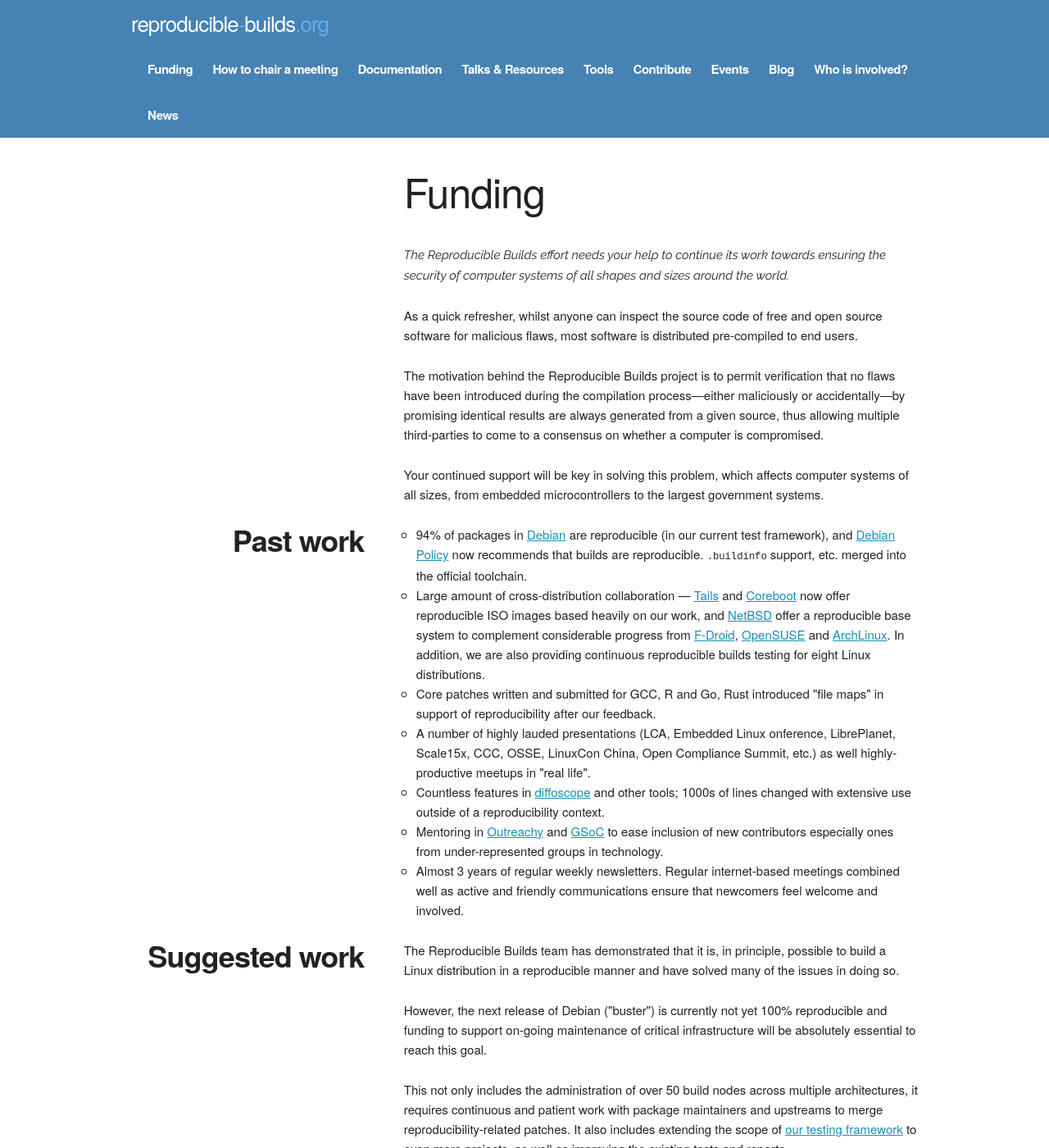
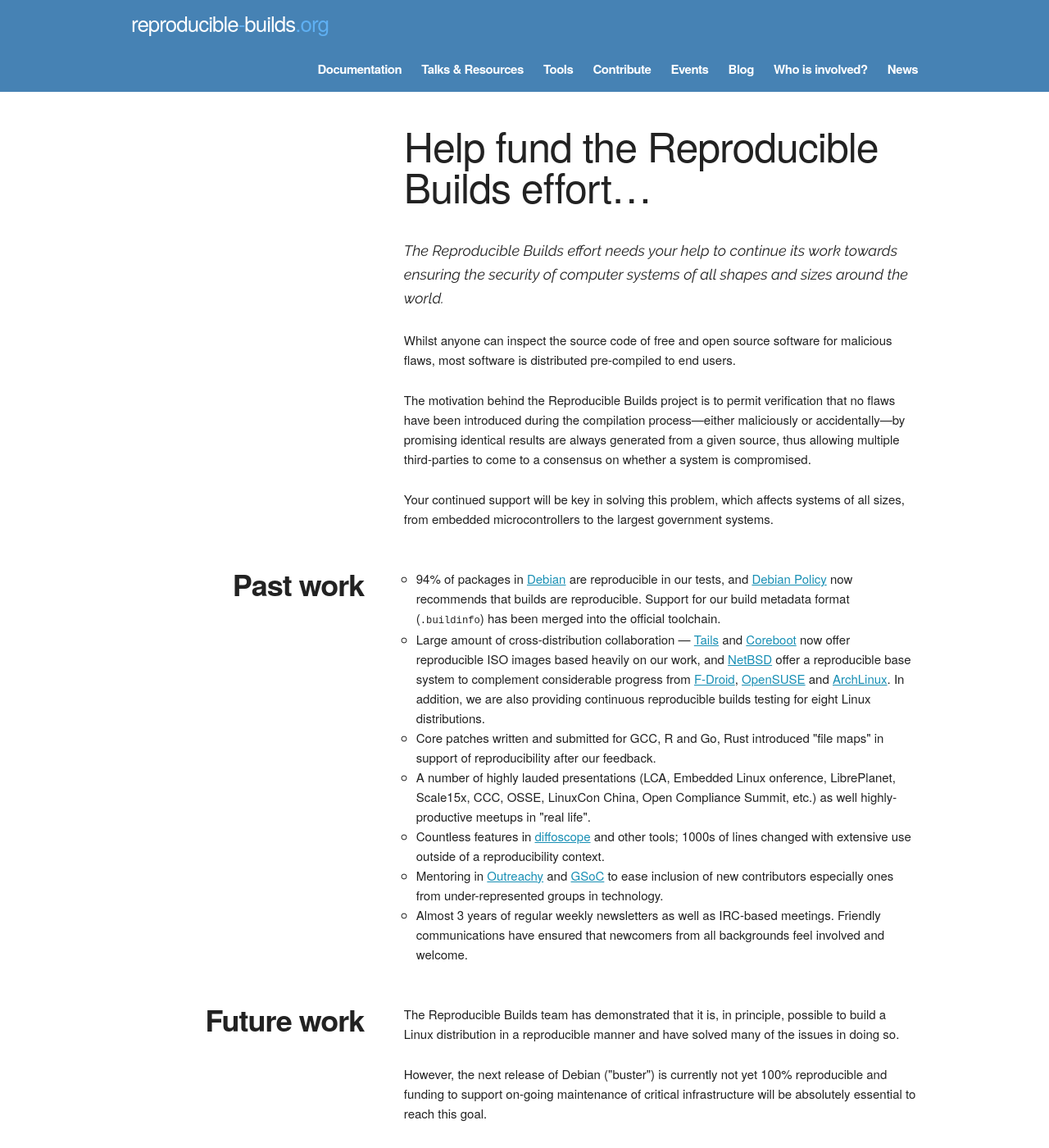
Before and after one commit to prototypefund/reproducible-website, a Jekyll site: the page built from funding.html, in a window 1280 px wide and 1400 px high. Shown: the whole window at 82% size. Built offline with Jekyll 4.4.1, drawn with Linux system fonts in a browser that asks for light colours; some web fonts are replaced.

Commit message:
Misc updates.

```diff
--- a/_includes/header.html
+++ b/_includes/header.html
@@ -18,7 +18,7 @@
         </a>
         <div class="trigger">
           {% for page in sorted_pages | sort:"order" %}
-            {% if page.title %}<a class="page-link" href="{{ page.url | prepend: site.baseurl }}">{{ page.title }}</a>{% endif %}
+            {% if page.title and page.order >= 0 %}<a class="page-link" href="{{ page.url | prepend: site.baseurl }}">{{ page.title }}</a>{% endif %}
           {% endfor %}
         </div>
       </nav>
--- a/funding.html
+++ b/funding.html
@@ -1,6 +1,7 @@
 ---
 layout: page
-title: Funding
+title: Help fund the Reproducible Builds effort&hellip;
+order: -1
 permalink: /funding/
 ---
 
@@ -10,9 +11,9 @@ permalink: /funding/
   </div>
   <div class="eight columns">
     <p>
-      <em>The Reproducible Builds effort needs your help to continue its work
+      <em><big>The Reproducible Builds effort needs your help to continue its work
       towards ensuring the security of computer systems of all shapes and sizes
-      around the world.</em>
+      around the world.</big></em>
     </p>
   </div>
 </div>
@@ -23,25 +24,27 @@ permalink: /funding/
   </div>
   <div class="eight columns">
     <p>
-      As a quick refresher, whilst anyone can inspect the source code of free
-      and open source software for malicious flaws, most software is
-      distributed pre-compiled to end users.
+      Whilst anyone can inspect the source code of free and open source
+      software for malicious flaws, most software is distributed pre-compiled
+      to end users.
     </p>
     <p>
       The motivation behind the Reproducible Builds project is to permit
       verification that no flaws have been introduced during the compilation
       process&mdash;either maliciously or accidentally&mdash;by promising
       identical results are always generated from a given source, thus allowing
-      multiple third-parties to come to a consensus on whether a computer is
+      multiple third-parties to come to a consensus on whether a system is
       compromised.
     </p>
     <p>
       Your continued support will be key in solving this problem, which affects
-      computer systems of all sizes, from embedded microcontrollers to the
+      systems of all sizes, from embedded microcontrollers to the
       largest government systems.
     </p>
   </div>
 </div>
+
+<br>
 
 <div class="row">
   <div class="four columns title">
@@ -51,9 +54,11 @@ permalink: /funding/
     <ul>
       <li>
         94% of packages in <a href="https://debian.org/">Debian</a> are
-        reproducible (in our current test framework), and <a href="https://www.debian.org/doc/debian-policy/">Debian Policy</a> now
-        recommends that builds are reproducible. <tt>.buildinfo</tt> support,
-        etc. merged into the official toolchain.
+        reproducible in our tests, and
+        <a href="https://www.debian.org/doc/debian-policy/">Debian Policy</a> now
+        recommends that builds are reproducible. Support for our build metadata
+        format (<tt>.buildinfo</tt>) has been merged into the official
+        toolchain.
       </li>
 
       <li>
@@ -93,17 +98,19 @@ permalink: /funding/
       </li>
 
       <li>
-       	Almost 3 years of regular weekly newsletters.
-        Regular internet-based meetings combined well as active and friendly
-        communications ensure that newcomers feel welcome and involved.
+        Almost 3 years of regular weekly newsletters as well as IRC-based
+        meetings. Friendly communications have ensured that newcomers from all
+        backgrounds feel involved and welcome.
       </li>
     </ol>
   </div>
 </div>
 
+<br>
+
 <div class="row">
   <div class="four columns title">
-    <h2>Suggested work</h2>
+    <h2>Future work</h2>
   </div>
   <div class="eight columns">
     <p>
```
